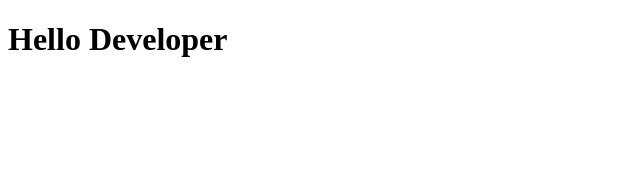
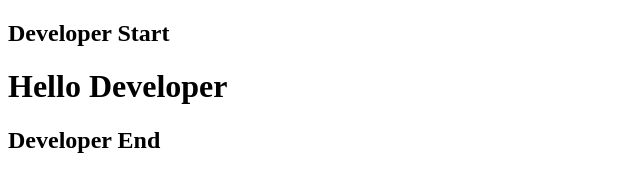
Before and after one commit to sakinamalik30/GitProject, a plain HTML site: page index.html in a window 1280 px wide. Shown: the whole page, without its empty margins (0-640 px from the left). Drawn offline with Linux system fonts and the light colour scheme.

Commit message:
dev title changes

```diff
--- a/index.html
+++ b/index.html
@@ -6,6 +6,8 @@
     <title>My file</title>
 </head>
 <body>
+    <h2>Developer Start</h2>
     <h1>Hello Developer</h1>
+    <h2>Developer End</h2>
 </body>
 </html>
```
